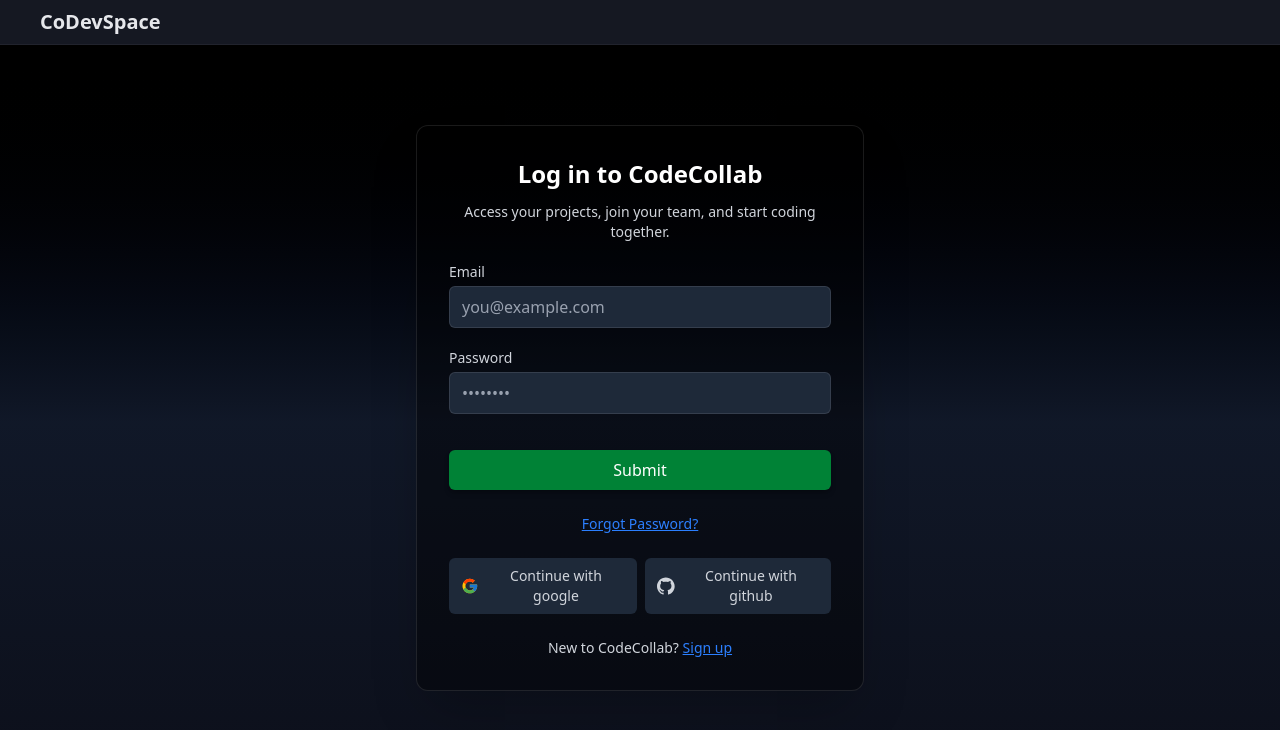
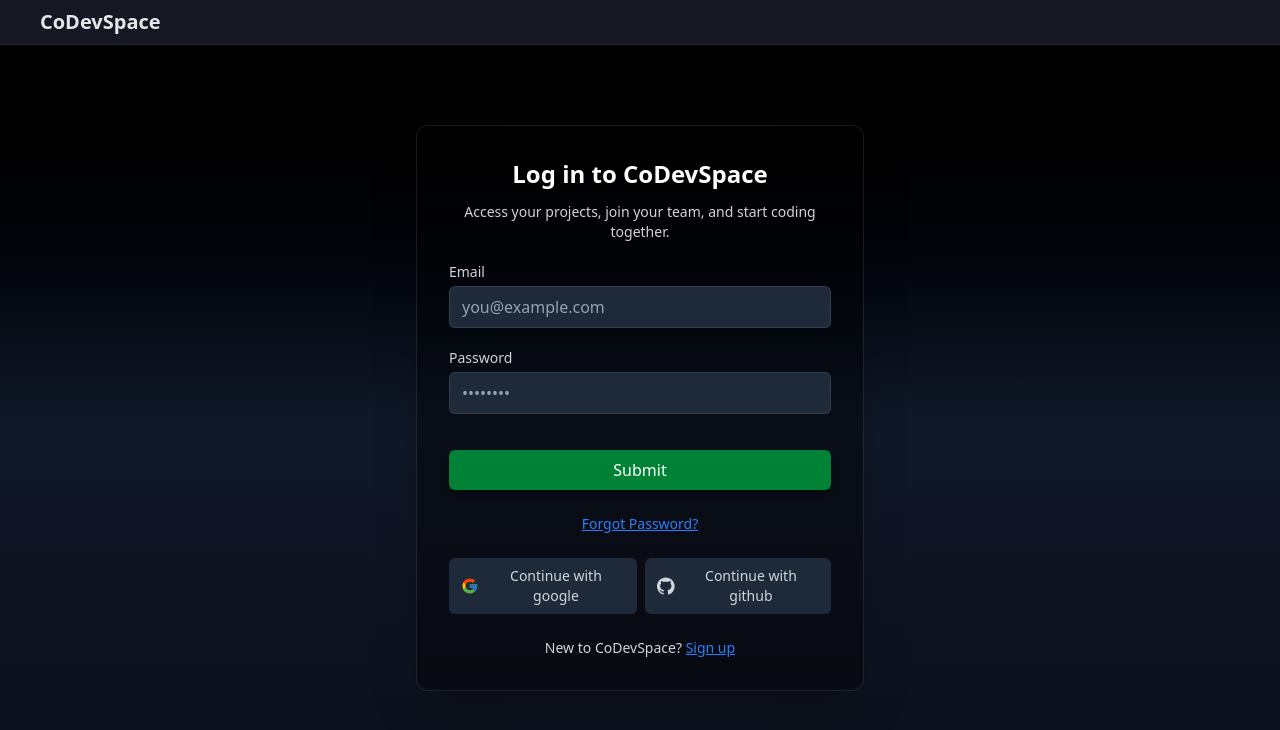
Before and after one commit to dev-ankit-mishra/collab-code-editor, a React (Vite) app in the folder client/: page /login in a window 1280 px wide. Shown: the top 730 px of the page. Built offline with nearby package versions, Linux system fonts and the light colour scheme; no server answers.

Commit message:
updated the logic of useAuth uasage

```diff
--- a/client/src/pages/Login.tsx
+++ b/client/src/pages/Login.tsx
@@ -10,12 +10,7 @@ import { useNavigate } from "react-router-dom";
 
 export default function LogIn() {
 
-  const auth = useAuth();
-  const signInUser = auth?.signInUser;
-
-  if (!signInUser) {
-  throw new Error("Auth context not initialized");
-  }
+  const {signInUser} = useAuth();
   const navigate=useNavigate()
 
   const [error, setError] = useState<string | null>(null);
@@ -35,7 +30,7 @@ const handleSubmit = async (e: FormEvent<HTMLFormElement>) => {
     }
 
     if (success && data?.session) {
-      navigate("/Dashboard");
+      navigate("/Dashboard",{replace:true});
     }
   } catch (err: any) {
     console.error(err);
@@ -52,7 +47,7 @@ const handleSubmit = async (e: FormEvent<HTMLFormElement>) => {
       <main className="flex-1 flex flex-col items-center text-white bg-gradient-to-b from-black via-gray-900 to-[#0c0f1a]">
         <div className="bg-black/40 border border-white/10 text-white rounded-xl shadow-2xl p-8 w-full max-w-md mx-auto mt-20">
           <h2 className="text-2xl font-bold mb-3 text-center">
-            Log in to CodeCollab
+            Log in to CoDevSpace
           </h2>
           <p className="text-sm text-gray-300 text-center mb-5">
             Access your projects, join your team, and start coding together.
@@ -102,7 +97,7 @@ const handleSubmit = async (e: FormEvent<HTMLFormElement>) => {
             <button className="rounded-md bg-gray-800 text-gray-300 py-2 px-3 text-sm flex items-center gap-2 hover:scale-102 hover:bg-gray-900 transition-all duration-200 cursor-pointer"><SiGithub size={18}/>Continue with github</button>
           </div>
 
-          <p className="text-sm text-center mt-6 text-gray-300">New to CodeCollab? <Link to={"/signup"} className="text-blue-500 underline hover:text-blue-400 cursor-pointer">Sign up</Link> </p>
+          <p className="text-sm text-center mt-6 text-gray-300">New to CoDevSpace? <Link to={"/signup"} className="text-blue-500 underline hover:text-blue-400 cursor-pointer">Sign up</Link> </p>
 
         </div>
       </main>
```
